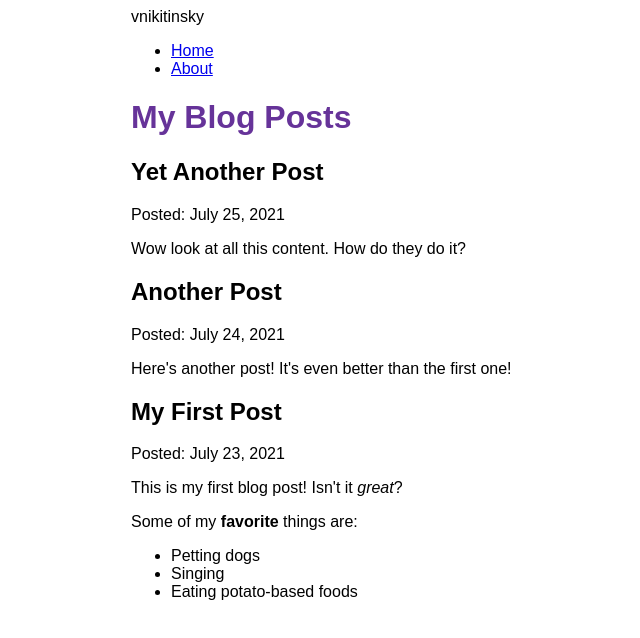
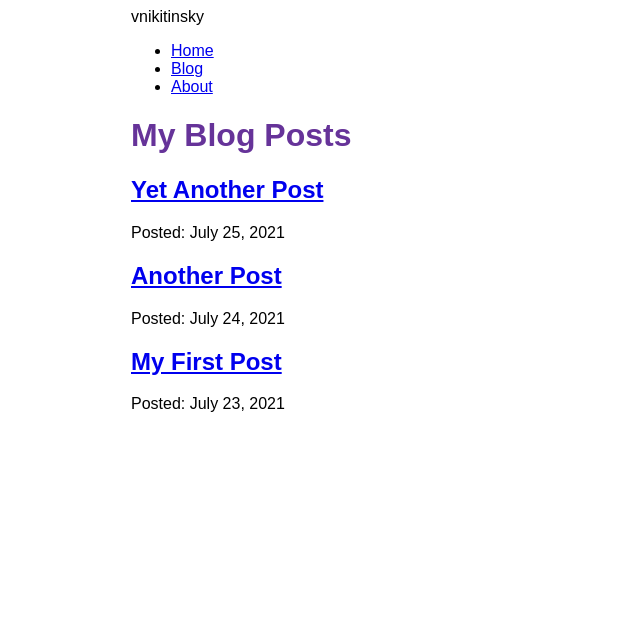
Before and after one commit to vnikitinsky/mygatsby, a Gatsby site: page /blog in a window 1280 px wide. Shown: the whole page, without its empty margins (259-899 px from the left). Built offline with nearby package versions, Linux system fonts and the light colour scheme; Gatsby itself is replaced by a stand-in of ours.

Commit message:
Gatsby Part 6. GraphQL

```diff
--- a/src/components/layout.js
+++ b/src/components/layout.js
@@ -31,6 +31,11 @@
                 </Link>
             </li>
             <li className={navLinkItem}>
+                <Link to="/blog" className={navLinkText}>
+                Blog
+                </Link>
+            </li>
+            <li className={navLinkItem}>
                 <Link to="/about" className={navLinkText}>
                 About
                 </Link>
--- a/src/pages/blog.js
+++ /dev/null
@@ -1,39 +0,0 @@
-import * as React from 'react'
-import { graphql } from 'gatsby'
-import { MDXRenderer } from 'gatsby-plugin-mdx'
-import Layout from '../components/layout'
-
-const BlogPage = ({ data }) => {
-    return (
-        <Layout pageTitle="My Blog Posts">
-          {
-            data.allMdx.nodes.map((node) => (
-            <article key={node.id}>
-                <h2>{node.frontmatter.title}</h2>
-                <p>Posted: {node.frontmatter.date}</p>
-                <MDXRenderer>
-                    {node.body}
-                </MDXRenderer>
-            </article>
-            ))
-         }
-        </Layout>
-    )
-}
-
-export const query = graphql`
-  query {
-    allMdx(sort: {fields: frontmatter___date, order: DESC}) {
-      nodes {
-        frontmatter {
-          date(formatString: "MMMM D, YYYY")
-          title
-        }
-        id
-        body
-      }
-    }
-  }
-`
-
-export default BlogPage
--- /dev/null
+++ b/src/pages/blog/index.js
@@ -0,0 +1,39 @@
+import * as React from 'react'
+import { Link, graphql } from 'gatsby'
+import Layout from '../../components/layout'
+
+const BlogPage = ({ data }) => {
+  return (
+    <Layout pageTitle="My Blog Posts">
+      {
+        data.allMdx.nodes.map(node => (
+          <article key={node.id}>
+            <h2>
+              <Link to={`/blog/${node.slug}`}>
+                {node.frontmatter.title}
+              </Link>
+            </h2>
+            <p>Posted: {node.frontmatter.date}</p>
+          </article>
+        ))
+      }
+    </Layout>
+  )
+}
+
+export const query = graphql`
+  query {
+    allMdx(sort: {fields: frontmatter___date, order: DESC}) {
+      nodes {
+        frontmatter {
+          date(formatString: "MMMM D, YYYY")
+          title
+        }
+        id
+        slug
+      }
+    }
+  }
+`
+
+export default BlogPage
```
Also changed, not shown: src/pages/blog/{mdx.slug}.js (added, +29 -0 lines).
